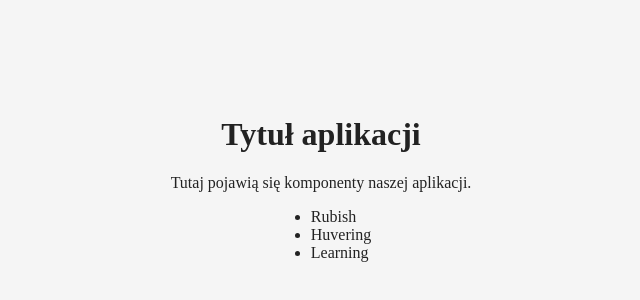
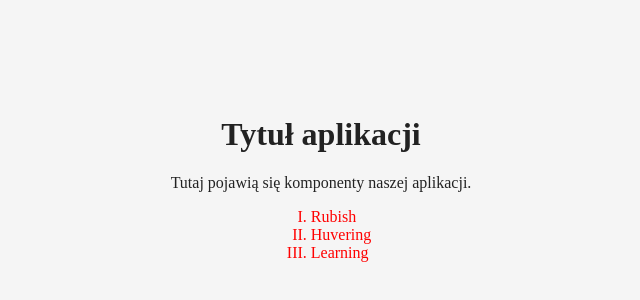
Before and after one commit to Basiakus/Webpack-Todo-App, a React app: page / in a window 1280 px wide. Shown: the part 222-522 px from the top of the page, without its empty margins (327-967 px from the left). Built offline with nearby package versions, Linux system fonts and the light colour scheme.

Commit message:
style.css

```diff
--- /dev/null
+++ b/src/components/TodoList.css
@@ -0,0 +1,4 @@
+.List {
+    color: red;
+    list-style-type: upper-roman;
+}
--- a/src/components/TodoList.js
+++ b/src/components/TodoList.js
@@ -1,9 +1,8 @@
 
 import React from 'react';
 import PropTypes from 'prop-types';
-
-
-const TodoList = props => <ul>{ props.list.map(oneThing => <li key={oneThing.id} onClick={props.action}>{oneThing.text}</li>) }</ul>
+import style from './TodoList.css';
+const TodoList = props => <ul className={style.List}>{props.list.map(oneThing => <li key={oneThing.id} onClick={props.action}>{oneThing.text}</li>)} </ul>
 TodoList.propsTypes = {
  	list: PropTypes.object.isRequired,
  	action: PropTypes.func.isRequired
```
